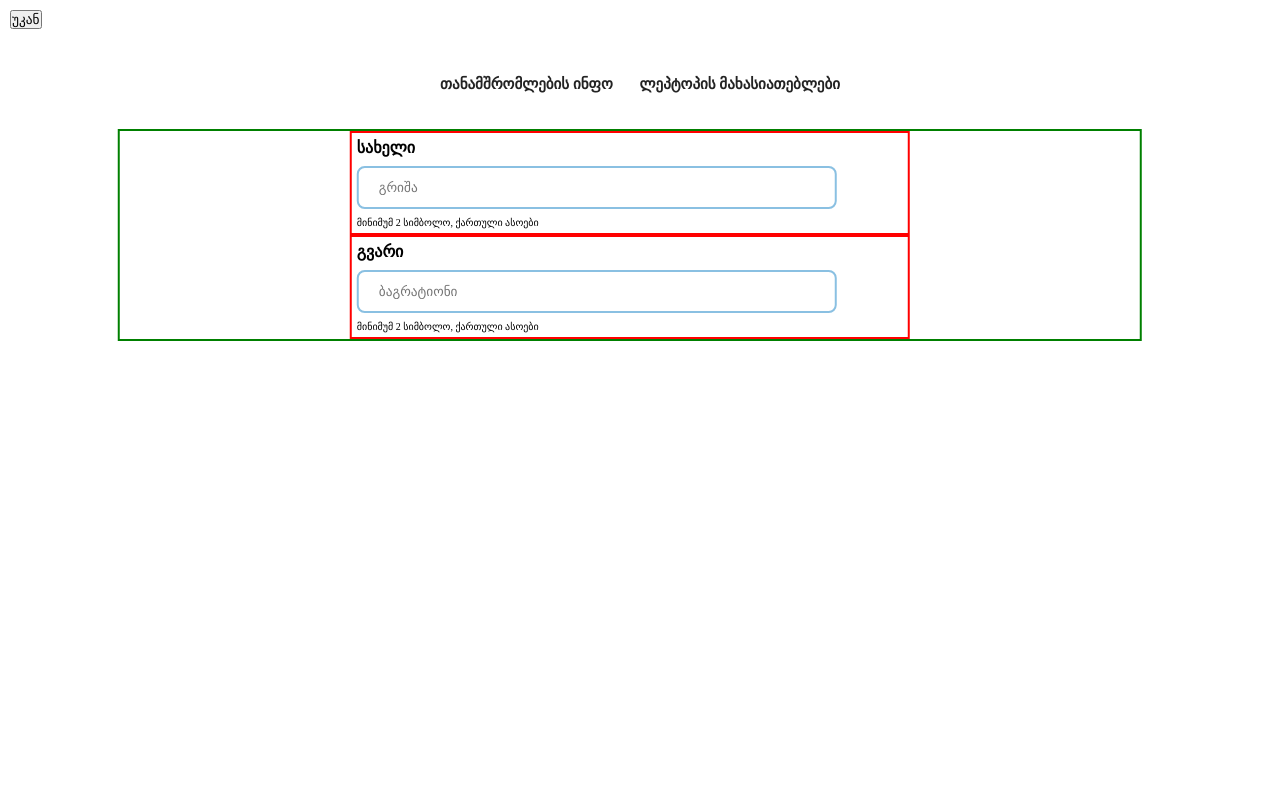
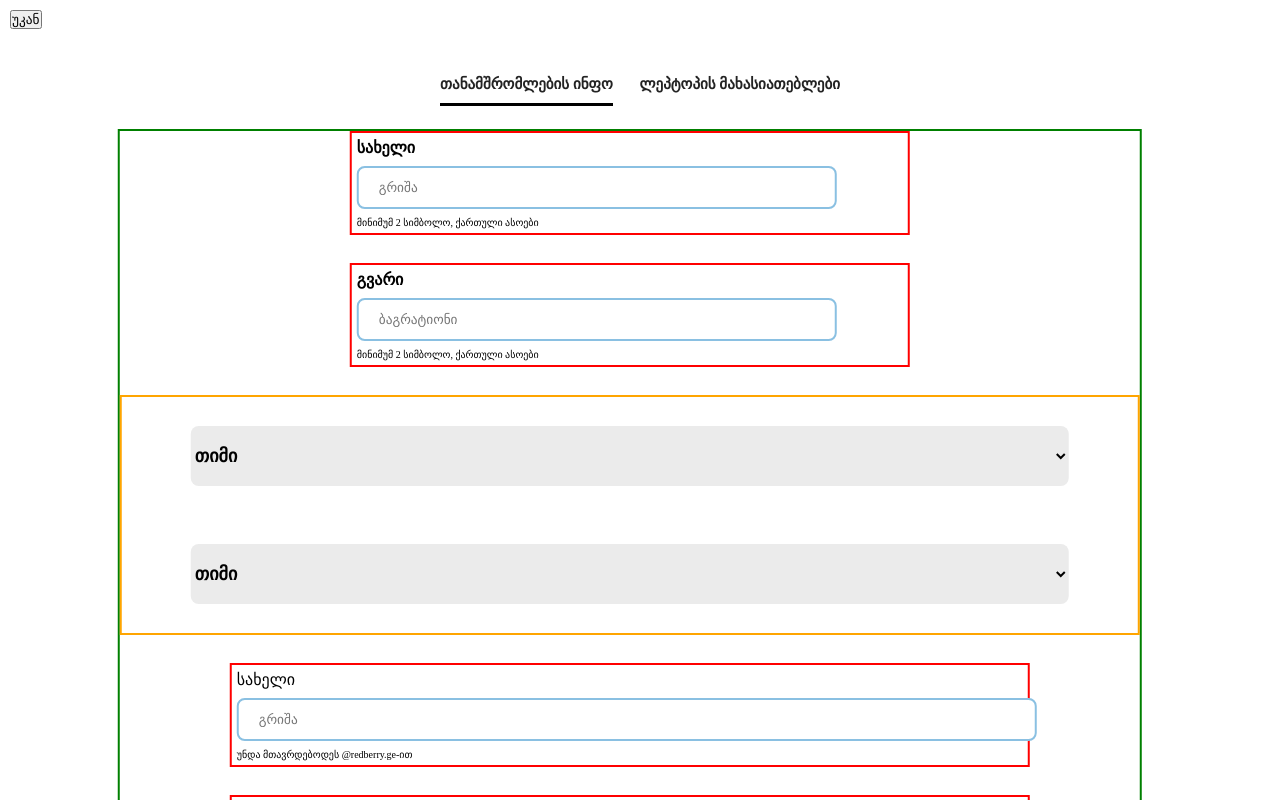
Before and after one commit to MishG777/redberry, a React (Create React App) app: page / in a window 1280 px wide. Both pictures are taken after a click on the button "ჩანაწერების ჩამატება". Shown: the top 800 px of the page. Built offline with nearby package versions, Linux system fonts and the light colour scheme.

Commit message:
secondPage commit

```diff
--- a/src/SecondPage/SecondPage.js
+++ b/src/SecondPage/SecondPage.js
@@ -1,10 +1,16 @@
-import React from "react";
-// import Button from "../UI/Button";
+import React, { useState } from "react";
+import Button from "../UI/Button";
 import Input from "../UI/Input";
 
 import classes from "./SecondPage.module.css";
 
 const SecondPage = (props) => {
+  const [change, setChange] = useState(false);
+
+  const switchHandler = () => {
+    setChange((prev) => !prev);
+  };
+
   return (
     <div>
       <button
@@ -17,8 +23,18 @@ const SecondPage = (props) => {
 
       <div className={classes.choosebar}>
         <div className={classes.innerChoose}>
-          <text className={classes.customerInfo}>თანამშრომლების ინფო</text>
-          <text className={classes.customerInfo2}>ლეპტოპის მახასიათებლები</text>
+          <text
+            className={!change ? classes.customerInfo : classes.customerInfo2}
+            onClick={switchHandler}
+          >
+            თანამშრომლების ინფო
+          </text>
+          <text
+            className={change ? classes.customerInfo : classes.customerInfo2}
+            onClick={switchHandler}
+          >
+            ლეპტოპის მახასიათებლები
+          </text>
         </div>
       </div>
 
@@ -34,7 +50,57 @@ const SecondPage = (props) => {
           <Input type="text" placeholder="ბაგრატიონი" />
           <text>მინიმუმ 2 სიმბოლო, ქართული ასოები</text>
         </label>
+
+        <div className={classes.selects}>
+          <select className={classes.selectTheme}>
+            <option value="0">თიმი</option>
+            <option value="1">Audi</option>
+            <option value="2">BMW</option>
+            <option value="3">Citroen</option>
+            <option value="4">Ford</option>
+            <option value="5">Honda</option>
+            <option value="6">Jaguar</option>
+            <option value="7">Land Rover</option>
+            <option value="8">Mercedes</option>
+            <option value="9">Mini</option>
+            <option value="10">Nissan</option>
+            <option value="11">Toyota</option>
+            <option value="12">Volvo</option>
+          </select>
+          <select className={classes.selectTheme}>
+            <option value="0">თიმი</option>
+            <option value="1">Audi</option>
+            <option value="2">BMW</option>
+            <option value="3">Citroen</option>
+            <option value="4">Ford</option>
+            <option value="5">Honda</option>
+            <option value="6">Jaguar</option>
+            <option value="7">Land Rover</option>
+            <option value="8">Mercedes</option>
+            <option value="9">Mini</option>
+            <option value="10">Nissan</option>
+            <option value="11">Toyota</option>
+            <option value="12">Volvo</option>
+          </select>
+        </div>
+
+        <label htmlFor="name" className={classes.mailNum}>
+          <span>სახელი</span>
+          <Input type="text" placeholder="გრიშა" className={classes.mailInp} />
+          <text>უნდა მთავრდებოდეს @redberry.ge-ით</text>
+        </label>
+
+        <label htmlFor="surname" className={classes.mailNum}>
+          <span>გვარი</span>
+          <Input
+            type="text"
+            placeholder="ბაგრატიონი"
+            className={classes.telInp}
+          />
+          <text>უნდა აკმაყოფილებდეს ქართული მობ-ნომრის ფორმატს</text>
+        </label>
       </form>
+      <Button className={classes.btn}>შემდეგი</Button>
     </div>
   );
 };
--- a/src/SecondPage/SecondPage.module.css
+++ b/src/SecondPage/SecondPage.module.css
@@ -13,6 +13,7 @@
 }
 
 .customerInfo {
+  position: relative;
   font-weight: 700;
   font-size: 15px;
   line-height: 24px;
@@ -28,48 +29,49 @@
   cursor: pointer;
   background-color: white;
 }
-.customerInfo:current {
-  background-color: red;
+
+.customerInfo::after {
+  content: "";
+  position: absolute;
+  transition: all 1s ease;
+  left: 0;
+  height: 3px;
+  background-color: black;
+  bottom: -10px;
+  width: 100%;
 }
+
+/* .customerInfo:hover::after {
+  width: 100%;
+} */
 
 .backBtn {
   margin: 10px;
 }
 
-.underlineTwo {
-  font-weight: 700;
-  font-size: 15px;
-  line-height: 24px;
-  color: #232323;
-  cursor: pointer;
-  background-color: white;
-  text-decoration: underline;
-}
-
-.underlineOne {
-  font-weight: 700;
-  font-size: 15px;
-  line-height: 24px;
-  color: #232323;
-  cursor: pointer;
-  background-color: white;
-  text-decoration: underline;
-}
-
 /* ====================FORM==================== */
 .mainForm {
-  position: absolute;
-  left: 50%;
+  margin-left: 50%;
   transform: translate(-51%);
   display: flex;
   flex-wrap: wrap;
   width: 80%;
   justify-content: space-evenly;
   border: 2px solid green;
+  height: 50rem;
 }
 
 .nmsr {
   width: 35rem;
+  height: 6.5rem;
+  border: 2px solid red;
+  padding: 5px;
+  display: flex;
+  flex-direction: column;
+  justify-content: space-between;
+}
+.mailNum {
+  width: 50rem;
   height: 6.5rem;
   border: 2px solid red;
   padding: 5px;
@@ -84,3 +86,34 @@
 text {
   font-size: 10px;
 }
+
+.selectTheme {
+  width: 878px;
+  height: 60px;
+  background: #ebebeb;
+  border-radius: 8px;
+  font-weight: bold;
+  color: black;
+  font-size: 18px;
+  border: none;
+  outline: none;
+}
+
+.selects {
+  width: 100%;
+  justify-content: space-around;
+  align-items: center;
+  display: flex;
+  flex-direction: column;
+  border: 2px solid orange;
+  height: 15rem;
+}
+
+.mailInp,
+.telInp {
+  width: 50rem;
+}
+
+.btn {
+  width: 10rem;
+}
```
